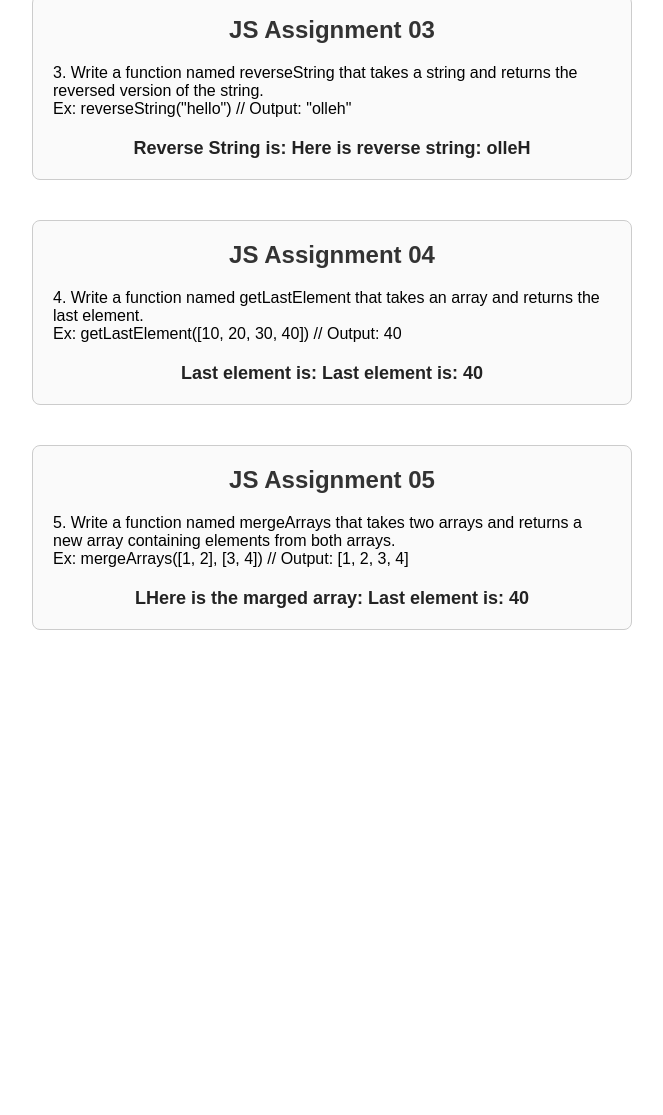
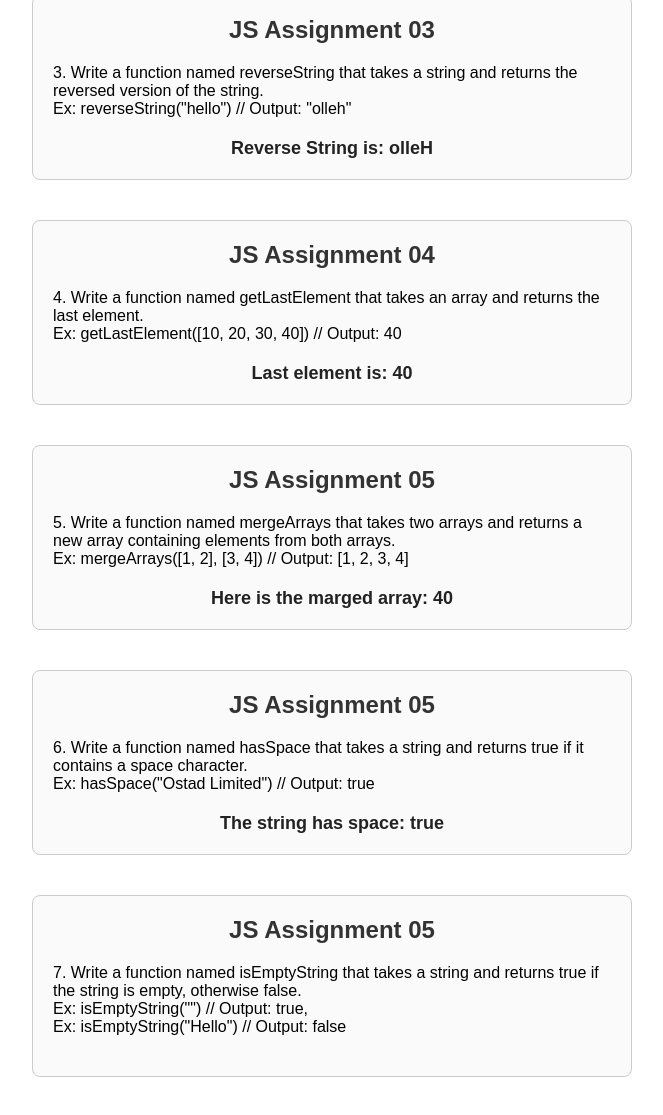
Before and after one commit to khandakershahi/assignment-10, a plain HTML site: page index.html in a window 1280 px wide. Shown: the part 495-1610 px from the top of the page, without its empty margins (308-971 px from the left). Before the commit the page ends 1165 px from the top, so only its background shows below. Drawn offline with Linux system fonts and the light colour scheme.

Commit message:
finish 6

```diff
--- a/index.html
+++ b/index.html
@@ -87,6 +87,40 @@
             </div>
         </div>
     </section>
+    <!-- JS Assignment 06 -->
+    <section>
+        <div class="container">
+            <div class="block">
+                <div class="block-element">
+                    <h1>JS Assignment 05</h1>
+                    <p>6. Write a function named hasSpace that takes a string and returns true if it contains a space character.<br>
+
+                        Ex: hasSpace("Ostad Limited")  // Output: true
+                        </p>
+
+                <div id="hasSpace"></div>
+                </div>
+            </div>
+        </div>
+    </section>
+    <!-- JS Assignment 07 -->
+    <section>
+        <div class="container">
+            <div class="block">
+                <div class="block-element">
+                    <h1>JS Assignment 05</h1>
+                    <p>7. Write a function named isEmptyString that takes a string and returns true if the string is empty, otherwise false.<br>
+
+                        Ex: isEmptyString("")  // Output: true,
+                        <br>
+                        Ex: isEmptyString("Hello")  // Output: false
+                        </p>
+
+                <div id="hasSpace"></div>
+                </div>
+            </div>
+        </div>
+    </section>
 
 
     <script src="./script.js"></script>
--- a/script.js
+++ b/script.js
@@ -17,7 +17,7 @@ function countVowels(myString) {
         }
     }
 
-    return "Here is vowels count: " + count;
+    return  count;
 }
 
 console.log(countVowels("Khandaker Shahi"));
@@ -30,7 +30,7 @@ document.getElementById("outputVowels").innerHTML = countVowels("Khandaker Shahi
 
 
 function sortNumbers(numArry){
-    return "Here is sorted numbers: " + numArry.sort(function(a, b){return a - b});
+    return numArry.sort(function(a, b){return a - b});
 }
 
 console.log(sortNumbers([4, 1, 8, 3]));
@@ -48,7 +48,7 @@ function  reverseString(arg){
     const result = stringArray.reverse();
     const resultJoin = result.join("");
 
-    return "Here is reverse string: " + resultJoin;
+    return resultJoin;
 }
 
 console.log(reverseString("Hello"));
@@ -64,7 +64,7 @@ console.log(reverseString("Hello"));
 function getLastElement(numsArray){
     const lastValue = numsArray[numsArray.length - 1];
 
-    return "Last element is: " + lastValue;
+    return lastValue;
 }
 
 console.log(getLastElement([10, 20, 30, 40]));
@@ -78,17 +78,27 @@ document.getElementById("lastElementOutput").innerText = "Last element is: " + g
 function mergeArrays(ary1, ary2){
     const result = ary1.concat(ary2);
 
-    return "Here is the marged array: " + result;
+    return result;
 }
 
 console.log(mergeArrays([1, 2], [3, 4]));
 
-document.getElementById("mergeArrays").innerText = "LHere is the marged array: " + getLastElement([10, 20, 30, 40]);
+document.getElementById("mergeArrays").innerText = "Here is the marged array: " + getLastElement([10, 20, 30, 40]);
 
 
 // 6. Write a function named hasSpace that takes a string and returns true if it contains a space character.
 
 // Ex: hasSpace("Ostad Limited")  // Output: true
+
+function hasSpace(arg){
+    return arg.includes(" ");
+
+}
+
+console.log(hasSpace("Ostad Limited"));
+
+
+document.getElementById("hasSpace").innerText = "The string has space: " + hasSpace("Ostad Limited");
 
 // 7. Write a function named isEmptyString that takes a string and returns true if the string is empty, otherwise false.
 
@@ -96,6 +106,9 @@ document.getElementById("mergeArrays").innerText = "LHere is the marged array: "
 
 // Ex: isEmptyString("Hello")  // Output: false
 
+
+
+
 // 8. Write a function removeNegativeNumbers(arr) that removes all negative numbers from the array.
 
 // Ex: removeNegativeNumbers([-5, 2, -1, 6, 0]) // Output: [2, 6, 0]
--- a/style.css
+++ b/style.css
@@ -83,3 +83,10 @@ button:hover {
     color: #222;
     text-align: center;
 }
+#hasSpace{
+    margin-top: 20px;
+    font-size: 18px;
+    font-weight: bold;
+    color: #222;
+    text-align: center;
+}
```
